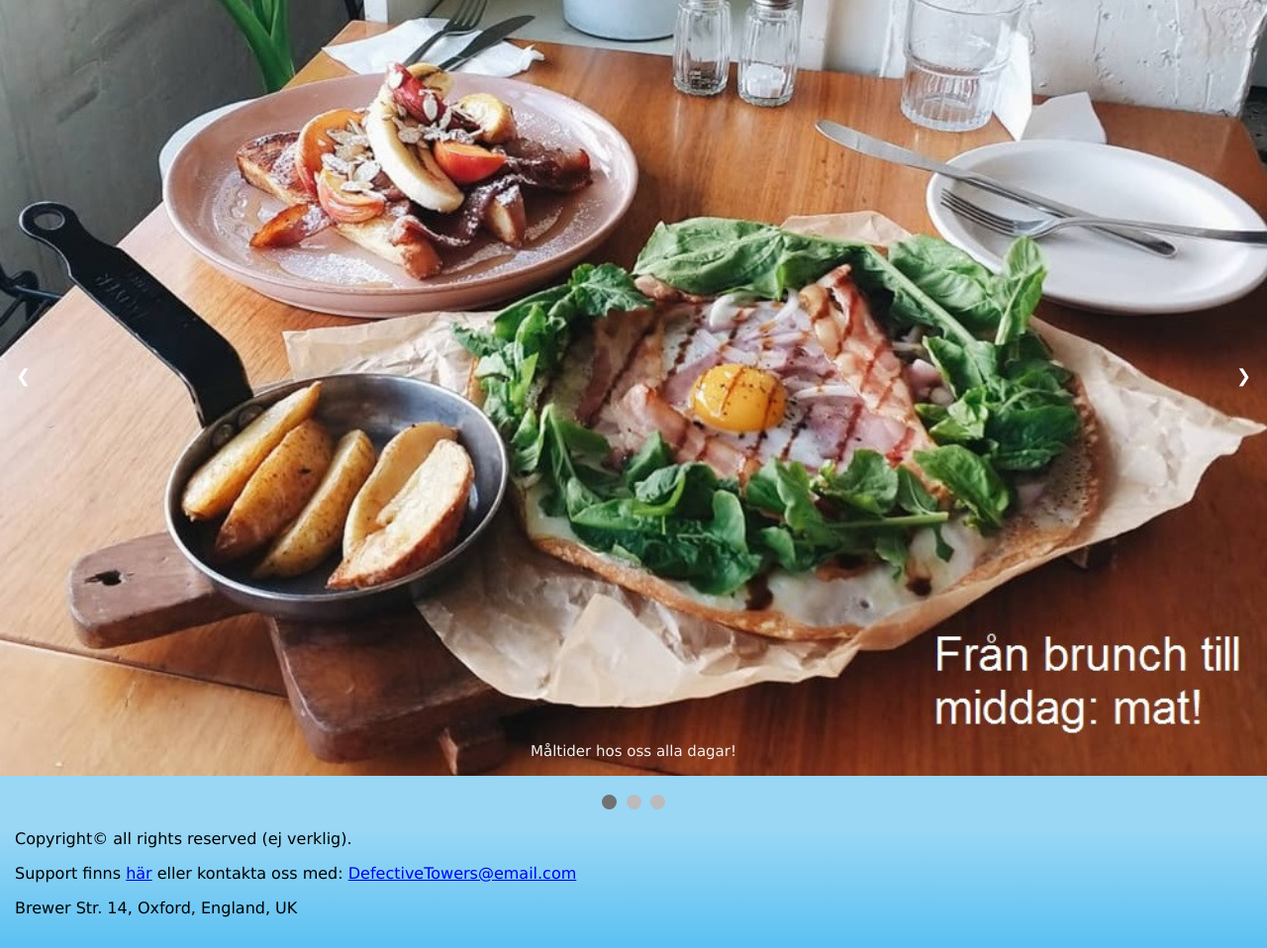
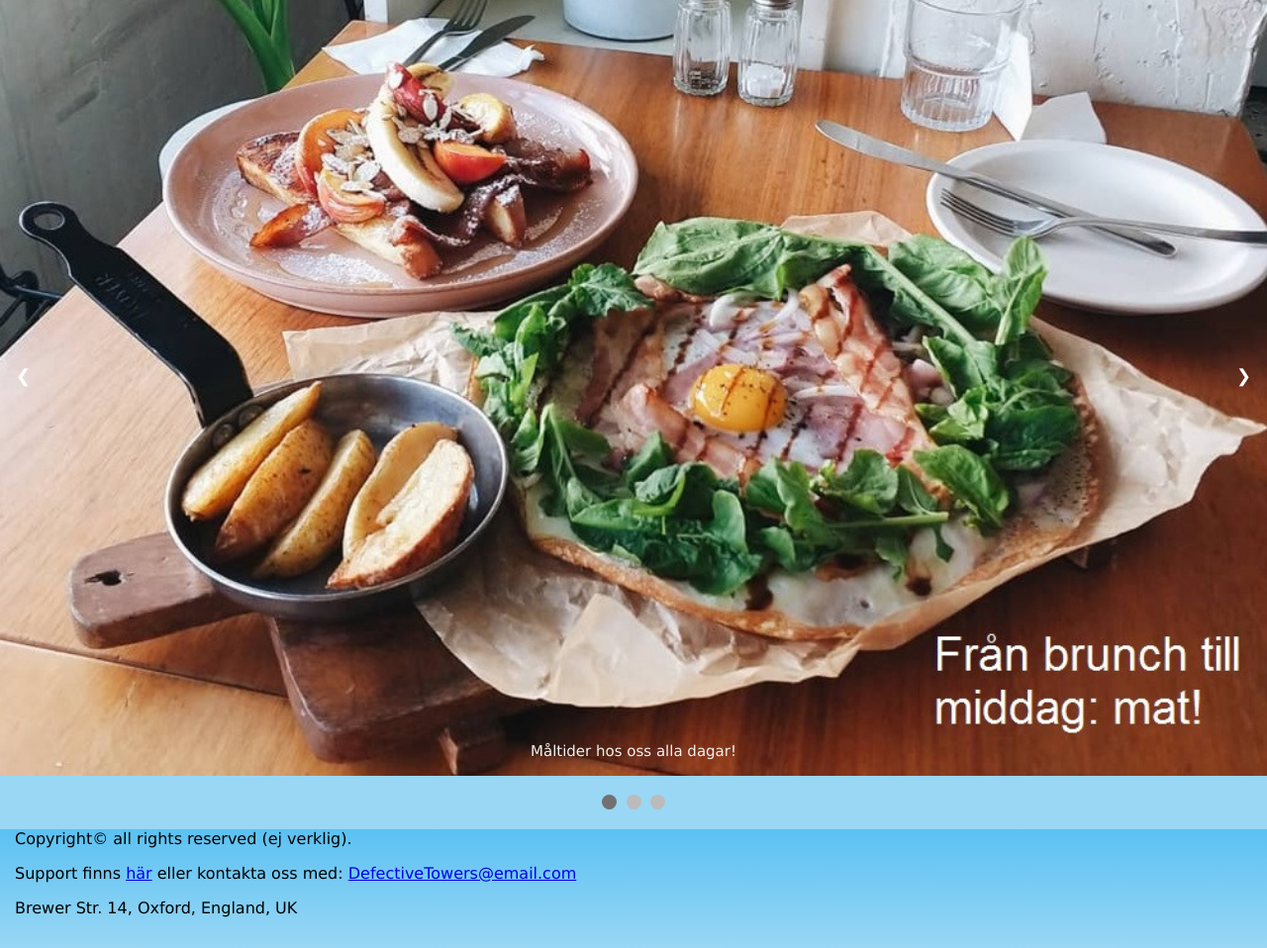
Before and after one commit to calcra/HotellWebbplats, a plain HTML site: page servicemat.html in a window 1280 px wide. Shown: the part 77-1035 px from the top of the page at 99% size. Drawn offline with Linux system fonts and the light colour scheme.

Commit message:
Update servicemat.html

```diff
--- a/servicemat.html
+++ b/servicemat.html
@@ -262,7 +262,7 @@
     </script>
 
 
-<footer style="padding-top: 0px">
+<footer style="padding-top: 0px; background-image: linear-gradient(0deg, #99D7F5, #5BC1F2);">
   <p>Copyright&#169; all rights reserved (ej verklig).
   <p>Support finns <a href=kontakta.html>här</a> eller kontakta oss med: <a href="mailto:testadress@mail.com">DefectiveTowers@email.com</a></p>
   <p>Brewer Str. 14, Oxford, England, UK</p>
```
